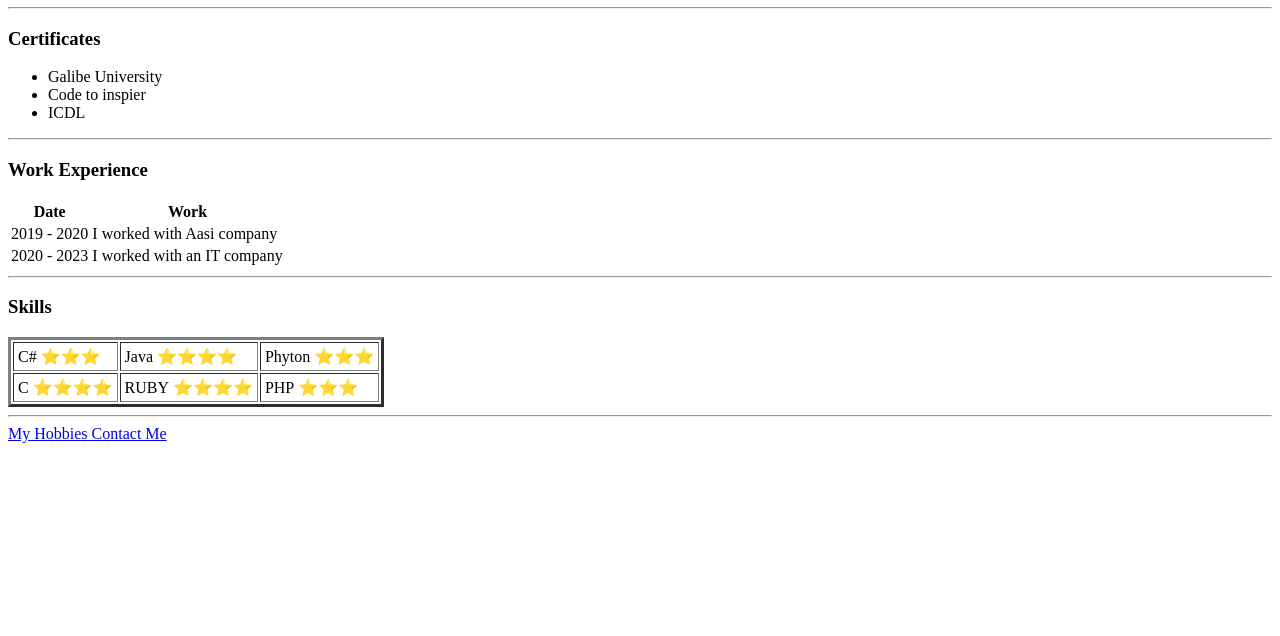
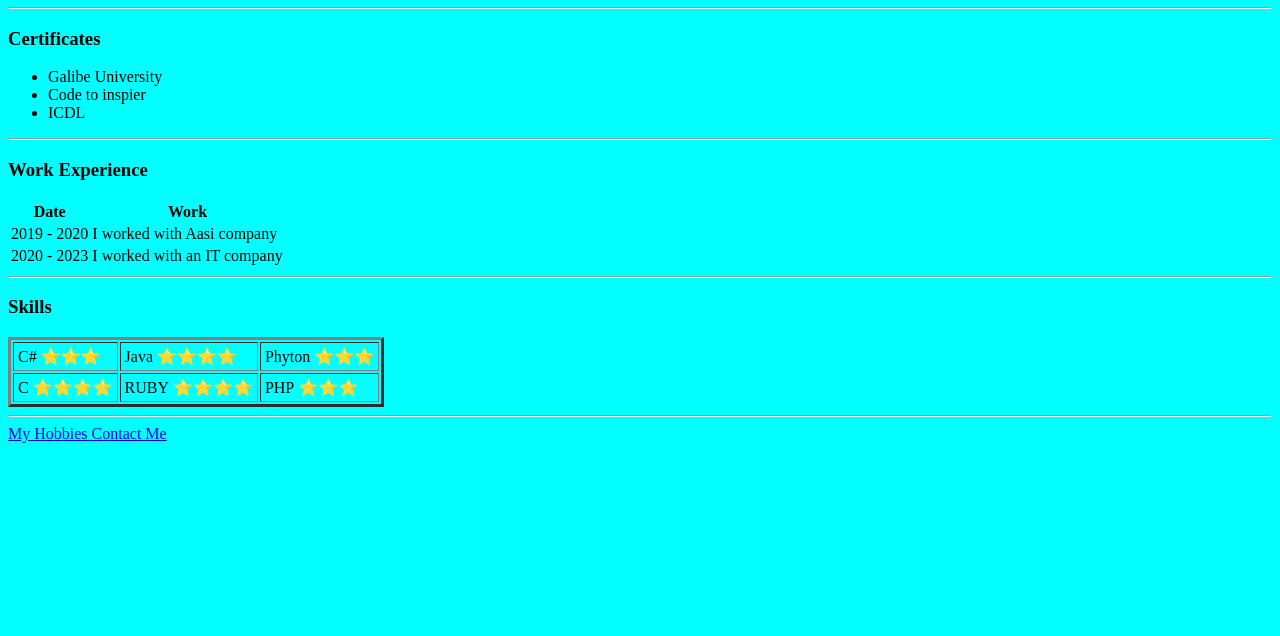
Before and after one commit to hamidcode-403/cv, a plain HTML site: page index.html in a window 1280 px wide. Shown: the part 164-800 px from the top of the page. Drawn offline with Linux system fonts and the light colour scheme.

Commit message:
Update index.html
change body background color

```diff
--- a/index.html
+++ b/index.html
@@ -5,8 +5,12 @@
     <meta name="viewport" content="width=device-width, initial-scale=1.0">
     <title>Document</title>
     <link rel="stylesheet" href="style.css">
+    <style>
+        body{
+            background-color:#00ffff;
+    </style>
 </head>
-<body>
+<body >
     <table>
         <tr >
             <td >
```
